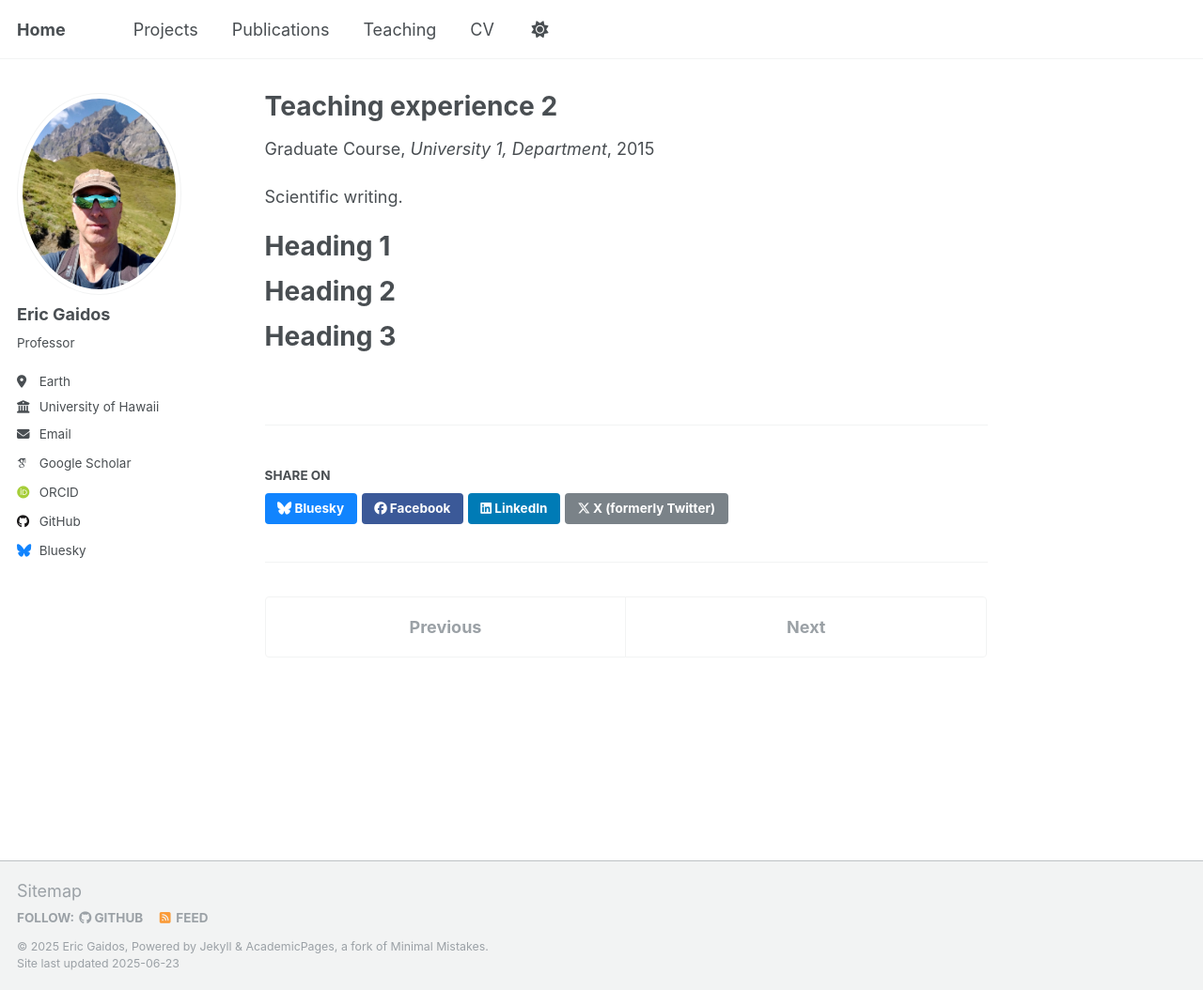
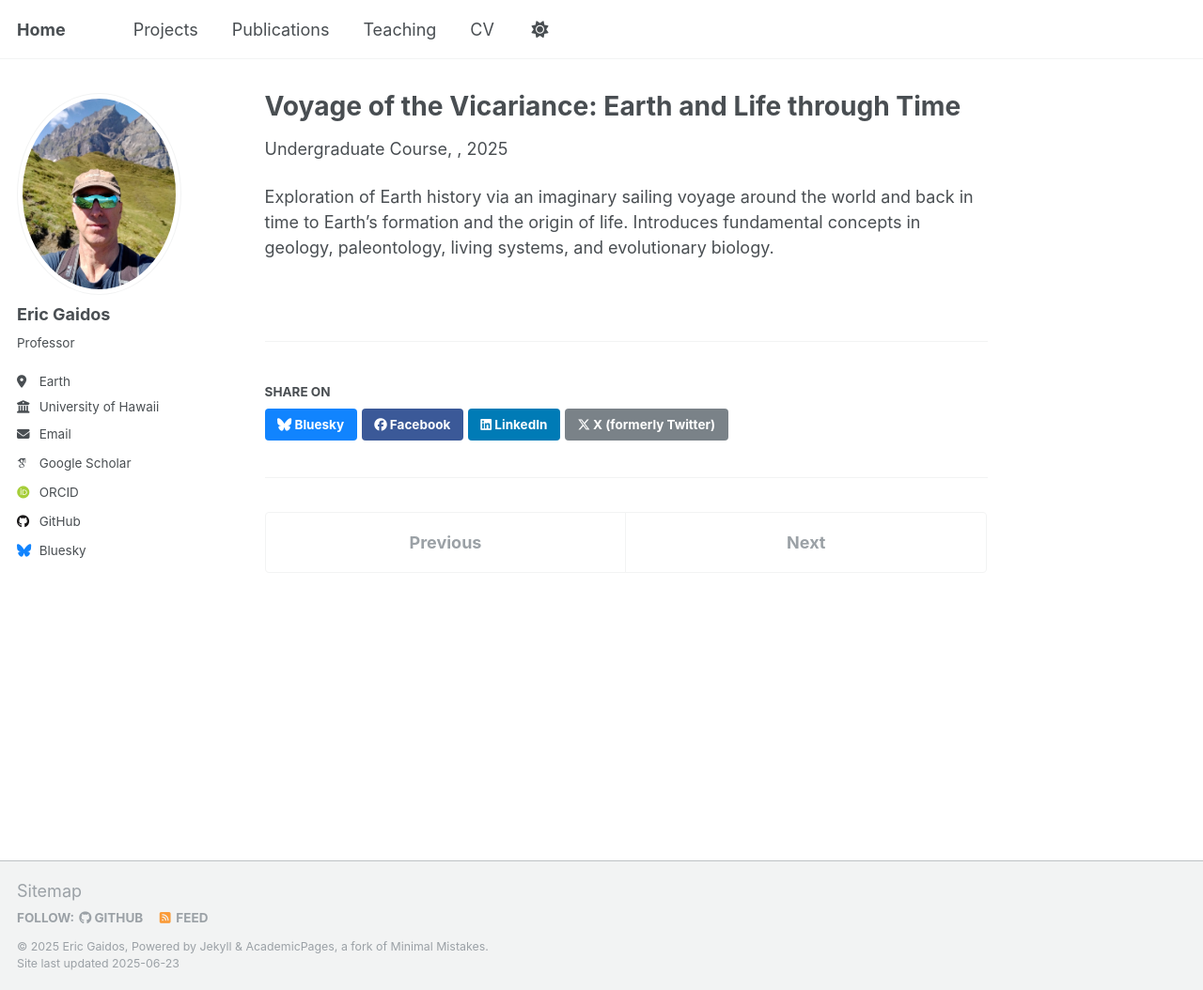
Before and after one commit to egaidos/egaidos.github.io, a Jekyll site: the page built from _teaching/2015-spring-teaching-2.md, in a window 1280 px wide and 1054 px high. Shown: the whole window at 94% size. Built offline with Jekyll 4.4.1, drawn with Linux system fonts in a browser that asks for light colours; some web fonts are replaced.

Commit message:
Update 2015-spring-teaching-2.md

```diff
--- a/_teaching/2015-spring-teaching-2.md
+++ b/_teaching/2015-spring-teaching-2.md
@@ -1,20 +1,11 @@
 ---
-title: "Teaching experience 2"
+title: "Voyage of the Vicariance: Earth and Life through Time"
 collection: teaching
-type: "Graduate Course"
+type: "Undergraduate Course"
 permalink: /teaching/2015-spring-teaching-1
-venue: "University 1, Department"
-date: 2015-01-01
-location: "City, Country"
+#venue: "University 1, Department"
+#date: 2015-01-01
+#location: "City, Country"
 ---
 
-Scientific writing.
-
-Heading 1
-======
-
-Heading 2
-======
-
-Heading 3
-======
+Exploration of Earth history via an imaginary sailing voyage around the world and back in time to Earth’s formation and the origin of life. Introduces fundamental concepts in geology, paleontology, living systems, and evolutionary biology.
```
